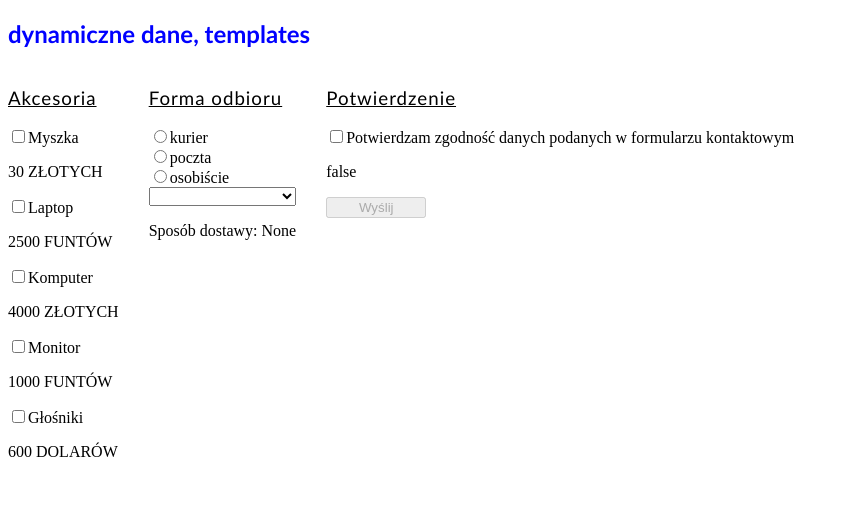
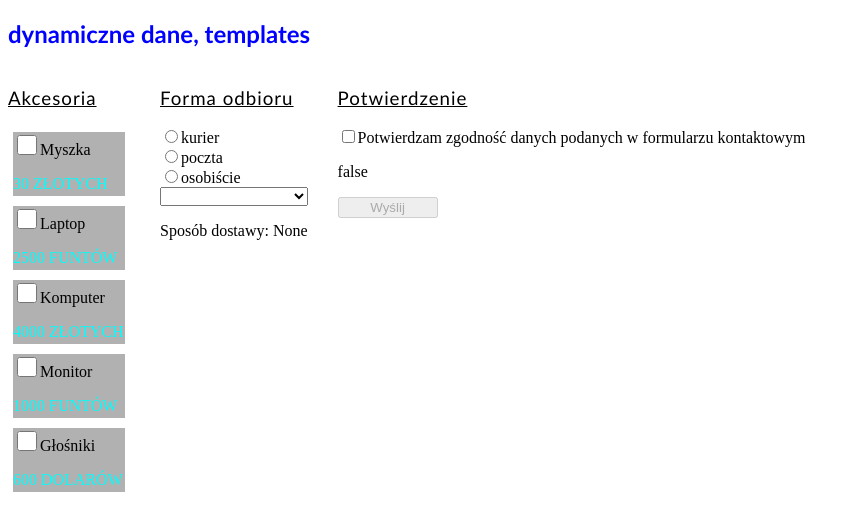
Before and after one commit to JJAROX/VueJS---wiczenia, a website: page static/cwiczenia/lekcja4/05-forms - dynamiczne dane.html in a window 1280 px wide. Shown: the part 63-594 px from the top of the page, without its empty margins (0-860 px from the left). Drawn offline with nearby package versions, Linux system fonts and the light colour scheme.

Commit message:
Update style.css

```diff
--- a/static/css/style.css
+++ b/static/css/style.css
@@ -383,3 +383,19 @@ td {
 .accept-btn {
   width: 6.25rem;
 }
+
+.products-04-div {
+  width: 7rem;
+  height: 4rem;
+  margin: 0.313rem;
+  background-color: rgb(177, 177, 177);
+}
+
+.products-04-checkbox {
+  width: 1.25rem;
+  height: 1.25rem;
+}
+
+.products-04-p {
+  color: aqua;
+}
```
